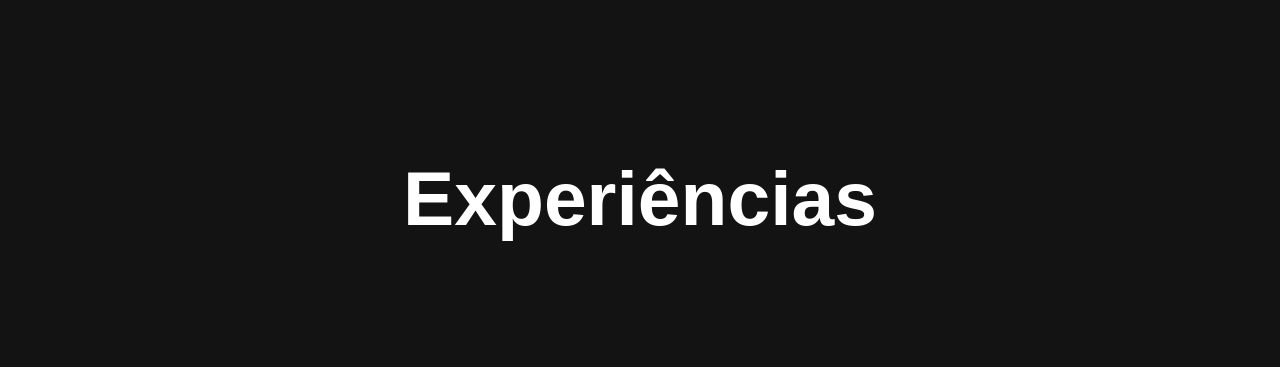
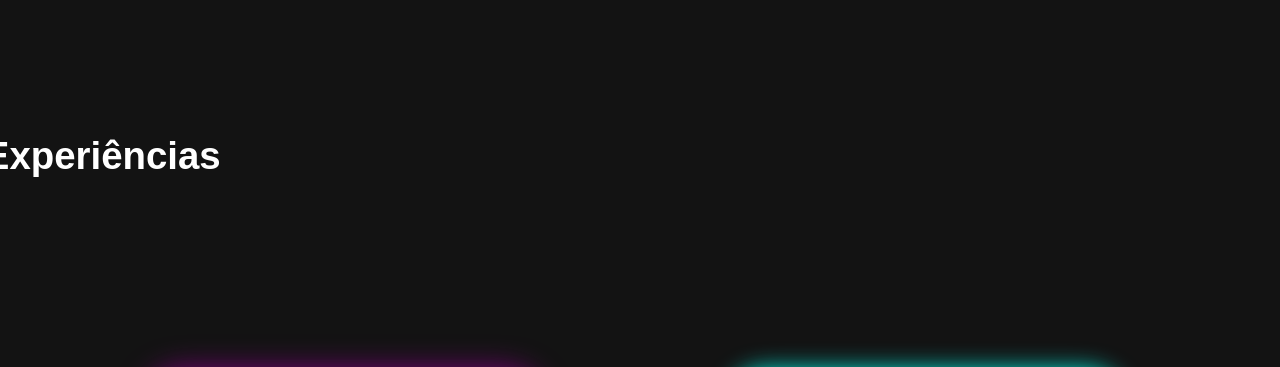
Before and after one commit to moisesBarsoti/Portifolio, a plain HTML site: page index.html in a window 1280 px wide. Shown: the part 800-1167 px from the top of the page. Drawn offline with nearby package versions, Linux system fonts and the light colour scheme.

Commit message:
Subindo Arquivos

```diff
--- a/assets/css/style.css
+++ b/assets/css/style.css
@@ -345,10 +345,12 @@ section#experiencia {
 }
 
 section#experiencia h2#heading {
-    font-size: 8rem;
-    margin: 6rem 0;
-    text-align: center;
+    font-size: 4rem;
+    margin: 4rem 0 0 -19rem;
+    padding: 0 0 0 1rem;
+    text-align: start;
     flex-wrap: wrap;
+    border-left: solid 3px var(--main-color);
 }
 
 
@@ -356,7 +358,7 @@ section#experiencia div#todos-cards {
     display: flex;
     justify-content: space-between;
     align-items: center;
-    margin: 10rem 0 0 0;
+    margin: 10rem 0 0 -6rem;
     flex-wrap: wrap;
 }
 
--- a/index.html
+++ b/index.html
@@ -19,7 +19,7 @@
         <nav id="navBar">
             <a href="#inicio" id="ativo">Início</a>
             <a href="#experiencia">Experiência</a>
-            <a href="#servicos">Serviços</a>
+            <a href="#projetos">Projetos</a>
             <a href="contato">Contato</a>
         </nav>
     </header>
@@ -43,12 +43,10 @@
                 <a href="#" class="btn">Hire</a>
                 <a href="contato" class="btn">Contato</a>
             </div>
+        </div>
+    </section>
 
-
-
-        </div>
-
-    </section>
+    <!-- Section de Experiência -->
 
     <section id="experiencia">
         <h2 id="heading">Experiências</h2>
@@ -90,8 +88,13 @@
                repellat deserunt, id ut.
             </p>
         </div>
+       </div>
+    </section>
 
-       </div>
+    <!-- Section de Projetos -->
+
+    <section id="projetos">
+
     </section>
 
 
```
